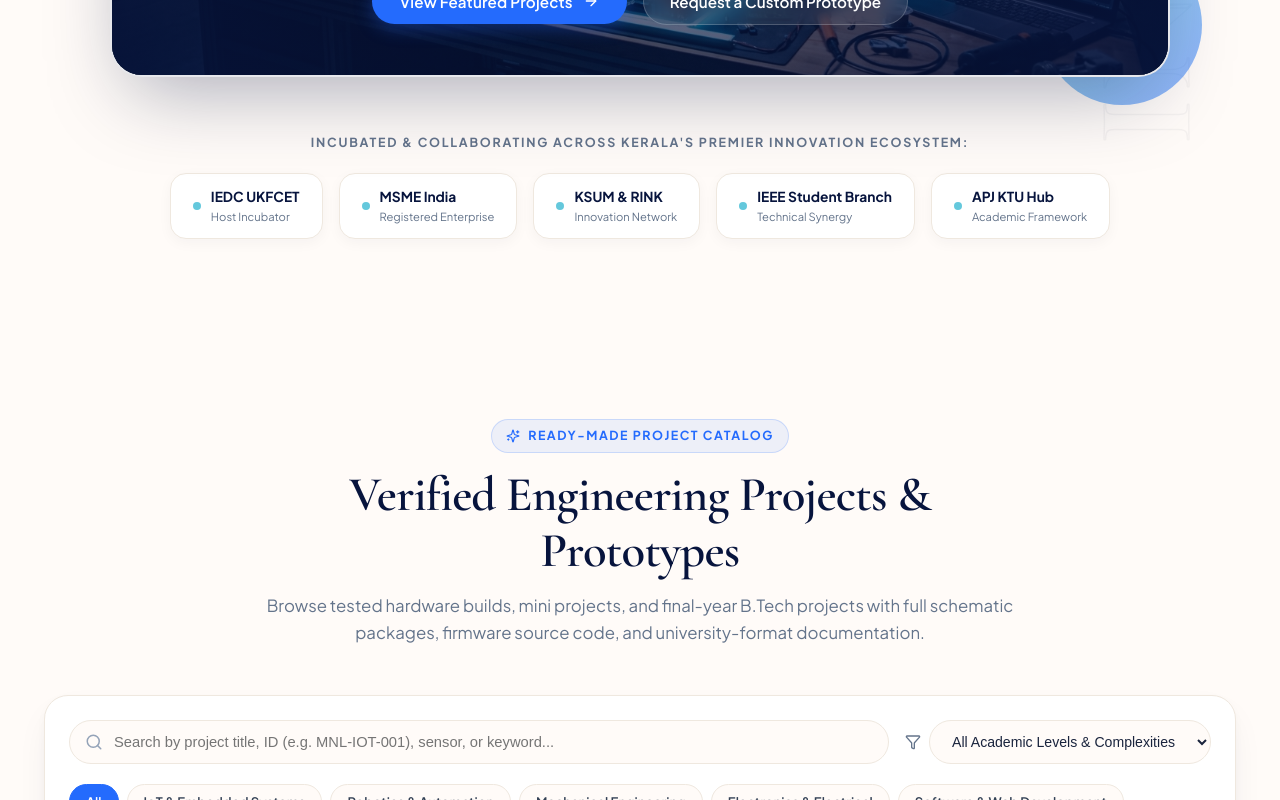
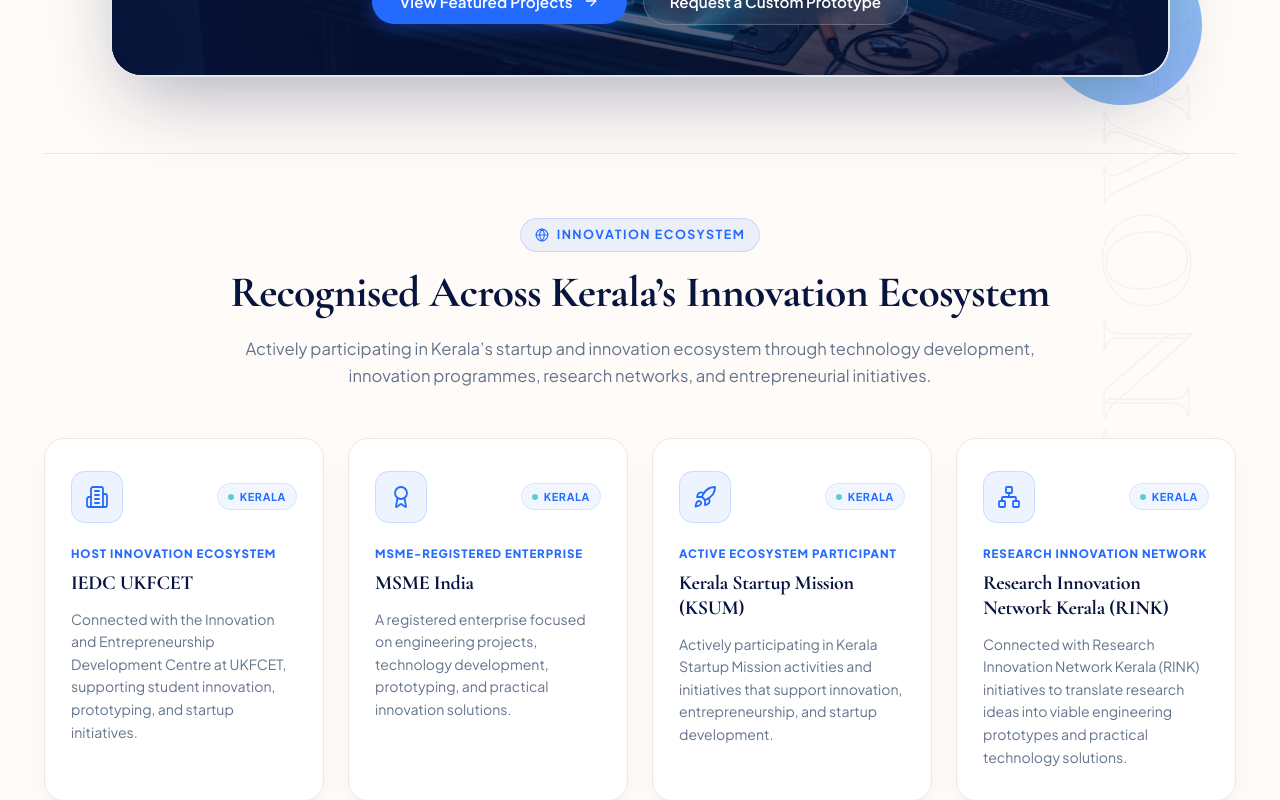
Before and after one commit to ASHxOnAIR-MEH/MINNAL-TECHNOLOGY-LAB, a React (Vite) app: page / in a window 1280 px wide. Shown: the part 2800-3600 px from the top of the page. Built offline with nearby package versions, Linux system fonts and the light colour scheme; the HTML template or start-up script is replaced by a standard one.

Commit message:
feat: update Innovation Ecosystem section to 4 verified cards, new heading and descriptions

```diff
--- a/src/components/FeaturedShowcase.tsx
+++ b/src/components/FeaturedShowcase.tsx
@@ -1,5 +1,6 @@
 import React, { useState } from 'react';
-import { Play, ArrowRight, Wrench, X, CheckCircle, ExternalLink } from 'lucide-react';
+import { Play, ArrowRight, Wrench, X, CheckCircle, ExternalLink, Globe, Building2, Award, Rocket, Network } from 'lucide-react';
+import { ECOSYSTEM_ITEMS, ECOSYSTEM_HEADING, ECOSYSTEM_SUBTITLE } from '../data/ecosystemData';
 
 interface FeaturedShowcaseProps {
   onExploreProjects: () => void;
@@ -11,14 +12,6 @@
   onRequestPrototype,
 }) => {
   const [videoModalOpen, setVideoModalOpen] = useState(false);
-
-  const partners = [
-    { name: 'IEDC UKFCET', role: 'Host Incubator' },
-    { name: 'MSME India', role: 'Registered Enterprise' },
-    { name: 'KSUM & RINK', role: 'Innovation Network' },
-    { name: 'IEEE Student Branch', role: 'Technical Synergy' },
-    { name: 'APJ KTU Hub', role: 'Academic Framework' },
-  ];
 
   return (
     <section
@@ -237,65 +230,194 @@
           </div>
         </div>
 
-        {/* Partner / Ecosystem Strip (Replicating podcast strip from reference) */}
+        {/* Recognised Across Kerala’s Innovation Ecosystem Section */}
+        <div
+          id="ecosystem"
+          style={{
+            marginTop: '76px',
+            paddingTop: '64px',
+            borderTop: '1px solid rgba(7, 20, 61, 0.08)',
+          }}
+        >
+          {/* Section Header */}
+          <div style={{ textAlign: 'center', maxWidth: '820px', margin: '0 auto 48px' }}>
+            <div className="section-badge section-badge-light" style={{ marginBottom: '14px' }}>
+              <Globe size={14} />
+              <span>INNOVATION ECOSYSTEM</span>
+            </div>
+
+            <h2
+              style={{
+                fontSize: 'clamp(2rem, 3.4vw, 3rem)',
+                color: 'var(--navy-900)',
+                fontFamily: 'var(--font-serif)',
+                fontWeight: 700,
+                lineHeight: 1.2,
+                marginBottom: '16px',
+              }}
+            >
+              {ECOSYSTEM_HEADING}
+            </h2>
+
+            <p
+              style={{
+                color: 'var(--ink-500)',
+                fontSize: '1.04rem',
+                lineHeight: 1.65,
+                margin: '0 auto',
+              }}
+            >
+              {ECOSYSTEM_SUBTITLE}
+            </p>
+          </div>
+
+          {/* 4 Ecosystem Cards Grid */}
           <div
             style={{
-            marginTop: '56px',
-            textAlign: 'center',
+              display: 'grid',
+              gridTemplateColumns: 'repeat(auto-fit, minmax(260px, 1fr))',
+              gap: '24px',
+              alignItems: 'stretch',
+            }}
+            className="ecosystem-grid"
+          >
+            {ECOSYSTEM_ITEMS.map((item) => {
+              const renderIcon = () => {
+                switch (item.iconType) {
+                  case 'building':
+                    return <Building2 size={24} color="var(--blue-500)" strokeWidth={1.8} />;
+                  case 'award':
+                    return <Award size={24} color="var(--blue-500)" strokeWidth={1.8} />;
+                  case 'rocket':
+                    return <Rocket size={24} color="var(--blue-500)" strokeWidth={1.8} />;
+                  case 'network':
+                    return <Network size={24} color="var(--blue-500)" strokeWidth={1.8} />;
+                  default:
+                    return <Globe size={24} color="var(--blue-500)" strokeWidth={1.8} />;
+                }
+              };
+
+              return (
+                <div
+                  key={item.id}
+                  className="cat-card"
+                  style={{
+                    background: '#FFFFFF',
+                    borderRadius: '20px',
+                    padding: '32px 26px',
+                    border: '1px solid var(--card-border)',
+                    boxShadow: '0 8px 24px -4px rgba(7, 20, 61, 0.05)',
+                    display: 'flex',
+                    flexDirection: 'column',
+                    position: 'relative',
+                    transition: 'all 0.3s cubic-bezier(0.16, 1, 0.3, 1)',
+                  }}
+                  onMouseEnter={(e) => {
+                    e.currentTarget.style.transform = 'translateY(-4px)';
+                    e.currentTarget.style.boxShadow = '0 16px 36px -6px rgba(7, 20, 61, 0.1)';
+                    e.currentTarget.style.borderColor = 'rgba(36, 107, 253, 0.35)';
+                  }}
+                  onMouseLeave={(e) => {
+                    e.currentTarget.style.transform = 'translateY(0)';
+                    e.currentTarget.style.boxShadow = '0 8px 24px -4px rgba(7, 20, 61, 0.05)';
+                    e.currentTarget.style.borderColor = 'var(--card-border)';
+                  }}
+                >
+                  {/* Top row: Icon in subtle pill + Geographic indicator */}
+                  <div
+                    style={{
+                      display: 'flex',
+                      alignItems: 'center',
+                      justifyContent: 'space-between',
+                      marginBottom: '22px',
                     }}
                   >
                     <div
                       style={{
-              fontSize: '0.78rem',
-              fontWeight: 700,
-              letterSpacing: '0.14em',
-              textTransform: 'uppercase',
-              color: 'var(--ink-500)',
-              marginBottom: '20px',
+                        width: '52px',
+                        height: '52px',
+                        borderRadius: '14px',
+                        background: 'rgba(36, 107, 253, 0.08)',
+                        border: '1px solid rgba(36, 107, 253, 0.16)',
+                        display: 'flex',
+                        alignItems: 'center',
+                        justifyContent: 'center',
                       }}
                     >
-            Incubated & Collaborating Across Kerala's Premier Innovation Ecosystem:
+                      {renderIcon()}
                     </div>
 
-          <div
+                    <span
                       style={{
-              display: 'flex',
-              flexWrap: 'wrap',
+                        display: 'inline-flex',
                         alignItems: 'center',
-              justifyContent: 'center',
-              gap: '16px',
-            }}
-          >
-            {partners.map((p) => (
-              <div
-                key={p.name}
-                style={{
-                  background: '#FFFFFF',
-                  borderRadius: '16px',
-                  padding: '12px 22px',
-                  border: '1px solid var(--card-border)',
-                  boxShadow: '0 4px 14px rgba(7, 20, 61, 0.04)',
-                  display: 'flex',
-                  alignItems: 'center',
-                  gap: '10px',
+                        gap: '6px',
+                        fontSize: '0.68rem',
+                        fontWeight: 700,
+                        letterSpacing: '0.06em',
+                        color: 'var(--blue-500)',
+                        background: 'rgba(36, 107, 253, 0.06)',
+                        border: '1px solid rgba(36, 107, 253, 0.12)',
+                        padding: '4px 10px',
+                        borderRadius: '20px',
+                        textTransform: 'uppercase',
                       }}
                     >
                       <span
                         style={{
-                    width: '8px',
-                    height: '8px',
+                          width: '6px',
+                          height: '6px',
                           borderRadius: '50%',
                           background: 'var(--cyan-400)',
                         }}
                       />
-                <div style={{ textAlign: 'left' }}>
-                  <div style={{ fontSize: '0.86rem', fontWeight: 700, color: 'var(--navy-900)' }}>
-                    {p.name}
+                      Kerala
+                    </span>
                   </div>
-                  <div style={{ fontSize: '0.7rem', color: 'var(--ink-500)' }}>{p.role}</div>
+
+                  {/* Label / Badge */}
+                  <div
+                    style={{
+                      fontSize: '0.72rem',
+                      fontWeight: 800,
+                      letterSpacing: '0.08em',
+                      textTransform: 'uppercase',
+                      color: 'var(--blue-500)',
+                      marginBottom: '8px',
+                    }}
+                  >
+                    {item.label}
                   </div>
+
+                  {/* Card Title */}
+                  <h3
+                    style={{
+                      fontSize: '1.25rem',
+                      fontFamily: 'var(--font-serif)',
+                      fontWeight: 700,
+                      color: 'var(--navy-900)',
+                      marginBottom: '12px',
+                      lineHeight: 1.25,
+                    }}
+                  >
+                    {item.name}
+                  </h3>
+
+                  {/* Description */}
+                  <p
+                    style={{
+                      fontSize: '0.88rem',
+                      color: 'var(--ink-500)',
+                      lineHeight: 1.6,
+                      margin: 0,
+                      flexGrow: 1,
+                    }}
+                  >
+                    {item.description}
+                  </p>
                 </div>
-            ))}
+              );
+            })}
           </div>
         </div>
       </div>
--- /dev/null
+++ b/src/data/ecosystemData.ts
@@ -0,0 +1,35 @@
+import { EcosystemItem } from '../types';
+
+export const ECOSYSTEM_HEADING = "Recognised Across Kerala’s Innovation Ecosystem";
+export const ECOSYSTEM_SUBTITLE = "Actively participating in Kerala’s startup and innovation ecosystem through technology development, innovation programmes, research networks, and entrepreneurial initiatives.";
+
+export const ECOSYSTEM_ITEMS: EcosystemItem[] = [
+  {
+    id: 'iedc-ukfcet',
+    name: 'IEDC UKFCET',
+    label: 'HOST INNOVATION ECOSYSTEM',
+    description: 'Connected with the Innovation and Entrepreneurship Development Centre at UKFCET, supporting student innovation, prototyping, and startup initiatives.',
+    iconType: 'building',
+  },
+  {
+    id: 'msme-india',
+    name: 'MSME India',
+    label: 'MSME-REGISTERED ENTERPRISE',
+    description: 'A registered enterprise focused on engineering projects, technology development, prototyping, and practical innovation solutions.',
+    iconType: 'award',
+  },
+  {
+    id: 'ksum',
+    name: 'Kerala Startup Mission (KSUM)',
+    label: 'ACTIVE ECOSYSTEM PARTICIPANT',
+    description: 'Actively participating in Kerala Startup Mission activities and initiatives that support innovation, entrepreneurship, and startup development.',
+    iconType: 'rocket',
+  },
+  {
+    id: 'rink',
+    name: 'Research Innovation Network Kerala (RINK)',
+    label: 'RESEARCH INNOVATION NETWORK',
+    description: 'Connected with Research Innovation Network Kerala (RINK) initiatives to translate research ideas into viable engineering prototypes and practical technology solutions.',
+    iconType: 'network',
+  },
+];
```
Also changed, not shown: src/types.ts (+8 -0 lines). Lines whose indentation alone changed are shown as unchanged.
